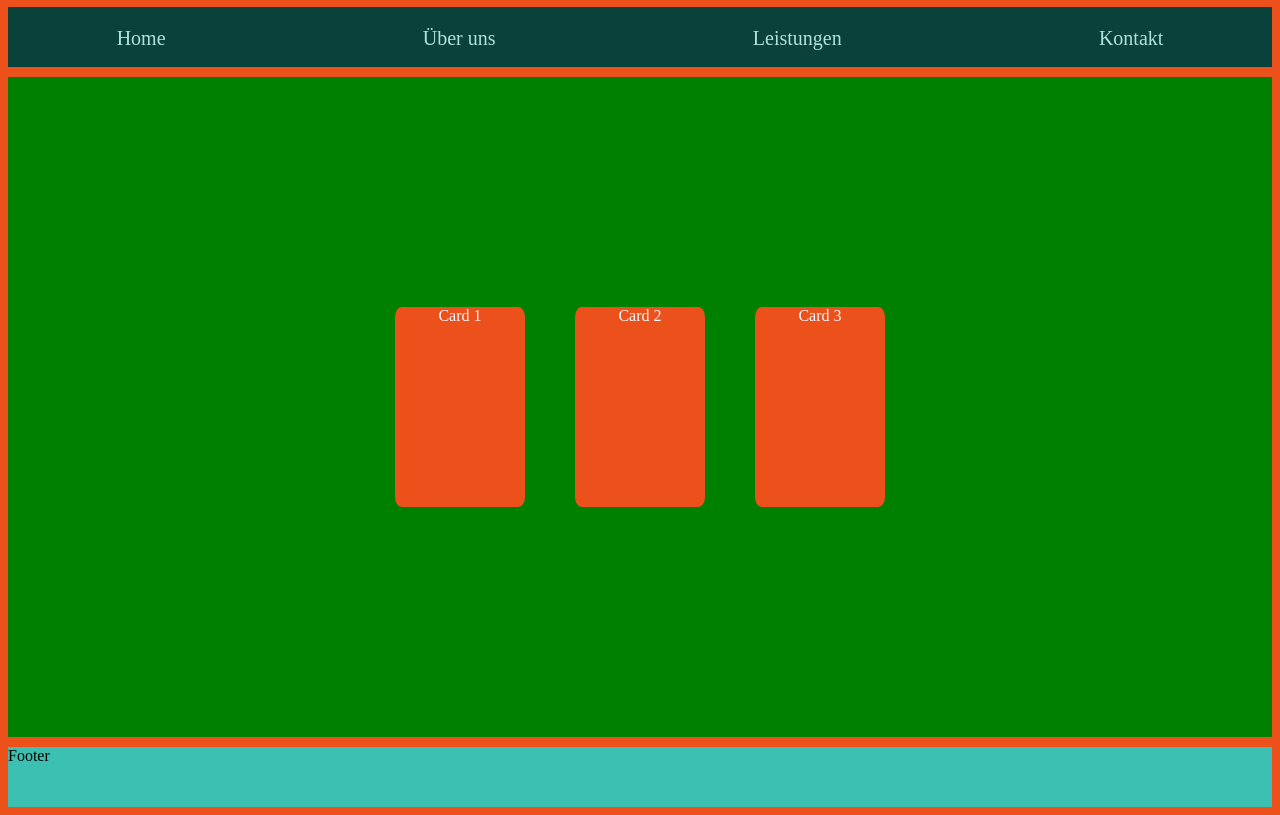
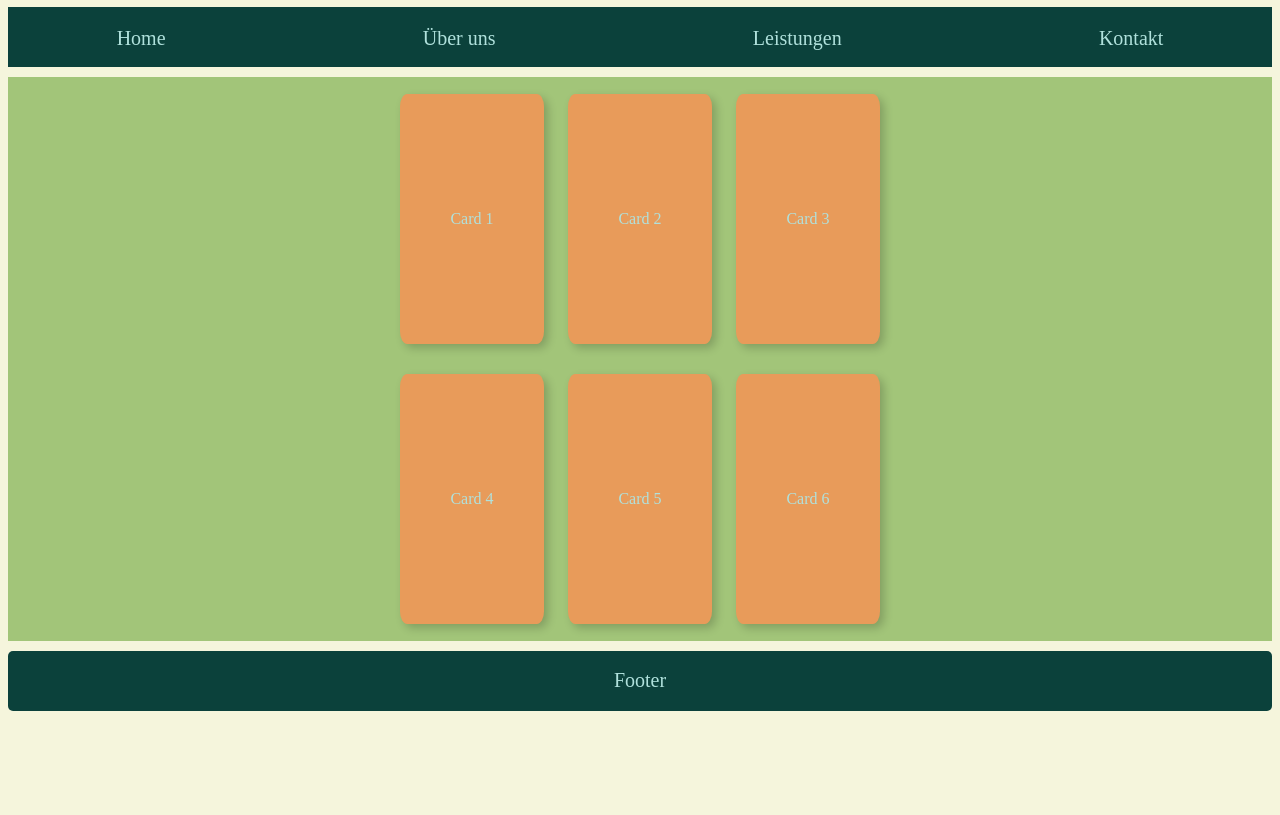
Before and after one commit to AnniMoon/Responsive-Kachelgalerie, a plain HTML site: page index.html in a window 1280 px wide. Shown: the part 73-888 px from the top of the page. After the commit the page ends 800 px from the top, so only its background shows below. Drawn offline with Linux system fonts and the light colour scheme.

Commit message:
Colors adjusted, 3 more cards added, css adjustments and html adjustments in the div container.

```diff
--- a/index.html
+++ b/index.html
@@ -15,9 +15,16 @@
          <a href="#" class="nav">Kontakt</a>
     </div>
     <div class="main-container">
-        <div class="main">Card 1</div>
-        <div class="main">Card 2</div>
-        <div class="main">Card 3</div>
+        <div class="cards-firstSet">
+        <div class="card">Card 1</div>
+        <div class="card">Card 2</div>
+        <div class="card">Card 3</div>
+        </div>
+        <div class="cards-secondSet">
+        <div class="card">Card 4</div>
+        <div class="card">Card 5</div>
+        <div class="card">Card 6</div>
+        </div>
     </div>
     <div class="footer">Footer</div>
 </div>
--- a/styles.css
+++ b/styles.css
@@ -1,8 +1,8 @@
-body{
-    background-color: #ec511c;
+html, body{
+    background-color: #F5F5DC;
 }
 h1{
-    color: aliceblue;
+    color: #0b413b;
     display: flex;
     justify-content: center;
 }
@@ -10,7 +10,7 @@ h1{
     display: flex;
     flex-direction: column;
     gap: 10px;
-    min-height: 100vh;
+    height: 88vh;
 }
 .navbar-Container{
     display: flex;
@@ -29,30 +29,59 @@ h1{
     transition: transform 0.5s ease, color 0.3s ease;
 }
 .nav:hover{
-    color: aliceblue;
+    color: #5A5A42;
     transform: scale(1.2);
 }
 .main-container{
     display: flex;
+    flex-direction: column;
     justify-content: center;
     align-items: center;
-    background-color: green;
+    flex-wrap: wrap;
+    background-color: #A2C579;
     flex-grow: 1;
-    gap: 50px;
+    gap: 30px;
+    color: #A2C579;
 }
-.main{
-    background-color: #ec511c;
-    height: 200px;
-    width: 130px;
+.card{
+    display: flex;
+    align-items: center;
+    justify-content: center;
+    background-color: #E89B5A;
+    height: 250px;
+    width: 160px;
     border-radius: 5%;
     text-align: center;
-    color: aliceblue;
-    transition: transform 0.5s ease;
+    color: #b0e1dc;
+    box-shadow: 4px 4px 10px rgba(0, 0, 0, 0.2);
+    transition: transform 0.5s ease, color 0.3s ease;
 }
-.main:hover{
+.card:hover{
+    color: #5A5A42;
     transform: scale(1.2);
 }
+.cards-firstSet{
+    display: flex;
+    align-items: center;
+    justify-content: center;
+    gap: 5%;
+}
+.cards-secondSet{
+    display: flex;
+    align-items: center;
+    justify-content: center;
+    gap: 5%;
+}
 .footer{
-    background-color: #3bc0b1;
+    display: flex;
+    border-radius: 5px;
+    background-color: #0b413b;
     height: 60px;
+    color: #b0e1dc;
+    font-size: 20px;
+    justify-content: center;
+    align-items: center;
 }
+::-webkit-scrollbar {
+    display: none;
+}
```
